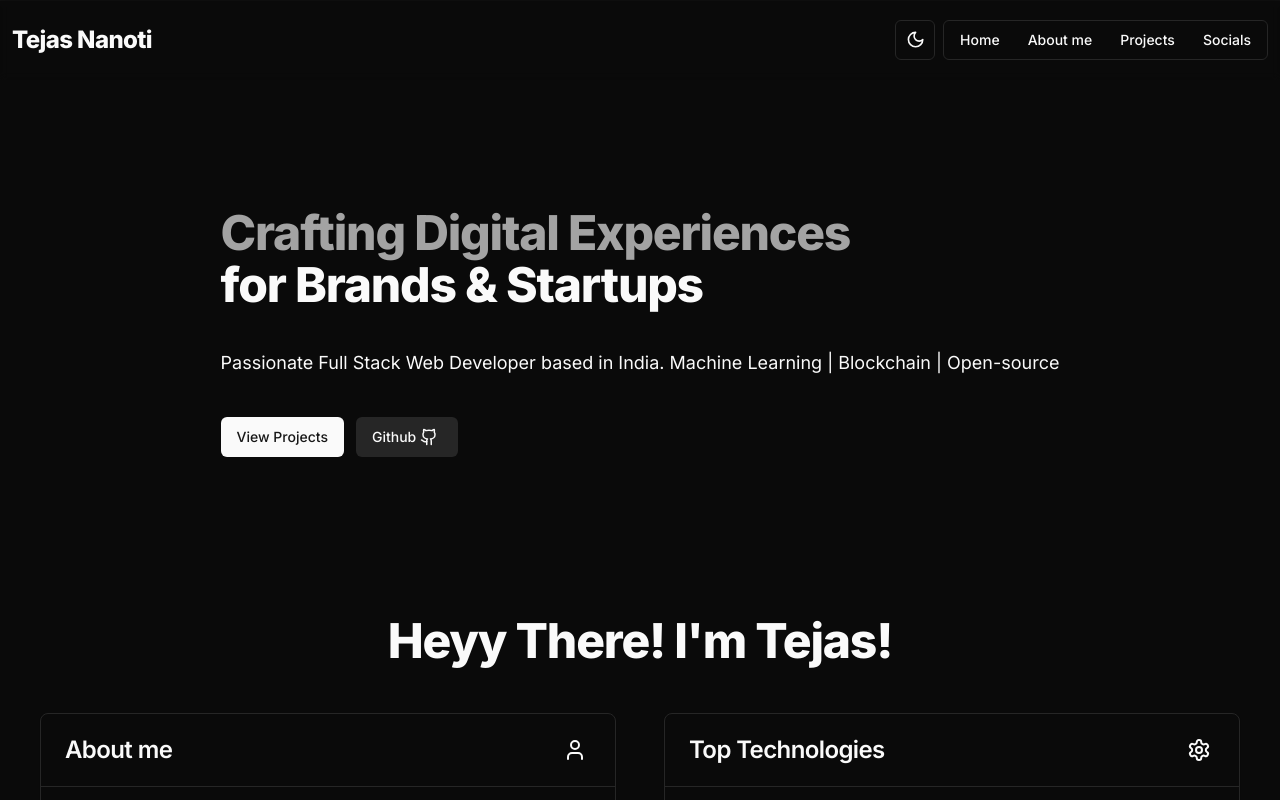
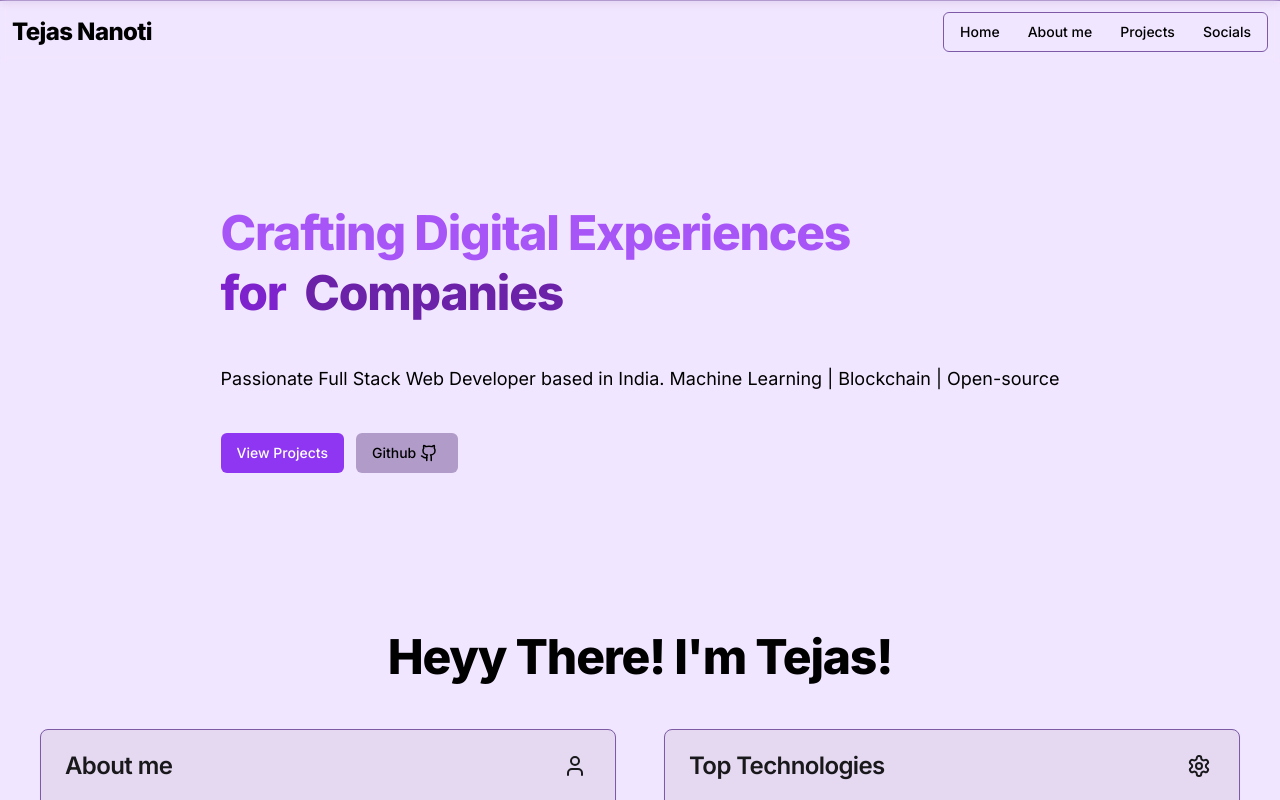
Before and after one commit to Goldfish7718/personal-portfolio-2, a Next.js app: page / in a window 1280 px wide. Shown: the top 800 px of the page. Built offline with nearby package versions, Linux system fonts and the light colour scheme.

Commit message:
style: Change color theme and add word rotate animation;

```diff
--- a/app/globals.css
+++ b/app/globals.css
@@ -3,7 +3,7 @@
 @tailwind utilities;
 
 @layer base {
-  :root {
+  /* :root {
     --background: 0 0% 100%;
     --foreground: 0 0% 3.9%;
 
@@ -63,6 +63,52 @@
     --border: 0 0% 14.9%;
     --input: 0 0% 14.9%;
     --ring: 0 0% 83.1%;
+  } */
+
+
+  :root  {
+    --background: 268 100% 95%;
+    --foreground: 268 5% 0%;
+    --card: 268 50% 90%;
+    --card-foreground: 268 5% 10%;
+    --popover: 268 100% 95%;
+    --popover-foreground: 268 100% 0%;
+    --primary: 268 88% 58%;
+    --primary-foreground: 0 0% 100%;
+    --secondary: 268 30% 70%;
+    --secondary-foreground: 0 0% 0%;
+    --muted: 230 30% 85%;
+    --muted-foreground: 268 5% 35%;
+    --accent: 230 30% 80%;
+    --accent-foreground: 268 5% 10%;
+    --destructive: 0 100% 30%;
+    --destructive-foreground: 268 5% 90%;
+    --border: 268 30% 50%;
+    --input: 268 30% 18%;
+    --ring: 268 88% 58%;
+    --radius: 0.5rem;
+  }
+  .dark  {
+    --background: 268 50% 5%;
+    --foreground: 268 5% 90%;
+    --card: 268 50% 0%;
+    --card-foreground: 268 5% 90%;
+    --popover: 268 50% 5%;
+    --popover-foreground: 268 5% 90%;
+    --primary: 268 88% 58%;
+    --primary-foreground: 0 0% 100%;
+    --secondary: 268 30% 10%;
+    --secondary-foreground: 0 0% 100%;
+    --muted: 230 30% 15%;
+    --muted-foreground: 268 5% 60%;
+    --accent: 230 30% 15%;
+    --accent-foreground: 268 5% 90%;
+    --destructive: 0 100% 30%;
+    --destructive-foreground: 268 5% 90%;
+    --border: 268 30% 18%;
+    --input: 268 30% 18%;
+    --ring: 268 88% 58%;
+    --radius: 0.5rem;
   }
 }
 
--- a/app/layout.tsx
+++ b/app/layout.tsx
@@ -7,11 +7,13 @@ const inter = Inter({ subsets: ["latin"] });
 
 export const metadata: Metadata = {
   title: "Tejas Nanoti | Web Dev | Blockchain | Machine Learning",
-  description: "Tejas Nanoti is a Full Stack Web developer based in India. Currently working on open-source projects and freelancing.",
-  metadataBase: new URL('https://tejasnanoti.vercel.app'),
+  description:
+    "Tejas Nanoti is a Full Stack Web developer based in India. Currently working on open-source projects and freelancing.",
+  metadataBase: new URL("https://tejasnanoti.vercel.app"),
   openGraph: {
     title: "Tejas Nanoti • Web dev • Blockchain • ML Enthusiast",
-    description: "20 year old MERN Stack & Ethereum Blockchain Developer. Based in India.",
+    description:
+      "20 year old MERN Stack & Ethereum Blockchain Developer. Based in India.",
     url: "https://tejasnanoti.vercel.app",
     images: {
       url: "/opengraph-image.png",
@@ -19,8 +21,8 @@ export const metadata: Metadata = {
       height: 960,
       alt: "Tejas Nanoti | Web Dev | Blockchain | Machine Learning",
     },
-    siteName: "Tejas Nanoti's Personal Portfolio Website"
-  }
+    siteName: "Tejas Nanoti's Personal Portfolio Website",
+  },
 };
 
 export default function RootLayout({
@@ -34,14 +36,12 @@ export default function RootLayout({
         <link rel="icon" href="/favicon.ico" sizes="any" />
       </head>
       <body className={inter.className}>
-      <ThemeProvider
-        attribute="class"
-        defaultTheme="dark"
-        enableSystem
-        disableTransitionOnChange
-      >
+        {/* <ThemeProvider
+          attribute="class"
+          defaultTheme="light"
+          disableTransitionOnChange> */}
         {children}
-      </ThemeProvider>
+        {/* </ThemeProvider> */}
       </body>
     </html>
   );
--- a/components/Hero.tsx
+++ b/components/Hero.tsx
@@ -42,6 +42,7 @@ import { scrollToElement } from "./Navbar";
 import Link from "next/link";
 import { FaXTwitter } from "react-icons/fa6";
 import { SiPostgresql } from "react-icons/si";
+import WordRotate from "./ui/word-rotate";
 
 const Hero = () => {
   const router = useRouter();
@@ -52,14 +53,20 @@ const Hero = () => {
       <div className="h-screen flex flex-col items-center flex-grow" id="home">
         {/* LANDING PAGE */}
         <div className="mx-4 my-8 sm:my-0 text-left">
-          <h1 className="mt-52 text-3xl lg:text-5xl dark:text-neutral-400 text-gray-800 animate-fade-in">
+          <h1 className="mt-52 text-3xl lg:text-5xl text-purple-500 animate-fade-in">
             Crafting Digital Experiences
           </h1>
-          <h1
-            className="text-3xl lg:text-5xl mt-0.5 sm:mt-1 animate-fade-in"
-            style={{ animationFillMode: "backwards", animationDelay: ".7s" }}>
-            for Brands & Startups
-          </h1>
+          <div className="flex flex-row items-center">
+            <h1
+              className="text-3xl lg:text-5xl mt-0.5 sm:mt-1 animate-fade-in text-purple-700"
+              style={{ animationFillMode: "backwards", animationDelay: ".7s" }}>
+              for &nbsp;
+            </h1>
+            <WordRotate
+              words={["Brands", "Startups", "Companies"]}
+              className="text-3xl lg:text-5xl mt-0.5 sm:mt-1 animate-fade-in text-purple-800"
+            />
+          </div>
 
           <p
             className="text-left py-4 text-sm sm:text-lg animate-fade-in"
--- a/components/Navbar.tsx
+++ b/components/Navbar.tsx
@@ -1,37 +1,47 @@
-"use client"
+"use client";
 
 import {
   Sheet,
   SheetClose,
   SheetContent,
   SheetTrigger,
-} from "@/components/ui/sheet"
+} from "@/components/ui/sheet";
 import {
   Menubar,
   MenubarContent,
   MenubarItem,
   MenubarMenu,
   MenubarTrigger,
-  } from "@/components/ui/menubar"
+} from "@/components/ui/menubar";
 
-import { Menu, ArrowUpRightFromSquare, Twitter, Instagram, Github, Linkedin } from "lucide-react"
-import { Button } from "./ui/button"
-import { ModeToggle } from "./mode-toggle"
-import { Separator } from "./ui/separator"
+import {
+  Menu,
+  ArrowUpRightFromSquare,
+  Twitter,
+  Instagram,
+  Github,
+  Linkedin,
+} from "lucide-react";
+import { Button } from "./ui/button";
+import { ModeToggle } from "./mode-toggle";
+import { Separator } from "./ui/separator";
 
 export const scrollToElement = (id: string) => {
   const element = document.getElementById(id);
   if (element) {
-    element.scrollIntoView({ behavior: 'smooth' });
-    };
+    element.scrollIntoView({ behavior: "smooth" });
+  }
 };
 
 const Navbar = () => {
-
   return (
     <>
       <nav className="p-4 py-6 sm:p-3 sm:mt-0 sm:text-left flex justify-between items-center z-10 fixed w-full dark:bg-[#0a0a0a] dark:bg-opacity-70 backdrop-blur-sm">
-            <h1 className="text-xl sm:text-2xl hover:cursor-pointer" onClick={() => scrollToElement('home')}>Tejas Nanoti</h1>
+        <h1
+          className="text-xl sm:text-2xl hover:cursor-pointer"
+          onClick={() => scrollToElement("home")}>
+          Tejas Nanoti
+        </h1>
 
         {/* MOBILE NAVIGATION */}
         <div className="sm:hidden">
@@ -42,12 +52,32 @@ const Navbar = () => {
             <SheetContent>
               <div className="mt-5">
                 <SheetClose>
-                                <Button variant='outline' className="m-2 w-full" onClick={() => scrollToElement('home')}>Home</Button>
-                                <Button variant='outline' className="m-2 w-full" onClick={() => scrollToElement('about-me')}>About me</Button>
-                                <Button variant='outline' className="m-2 w-full" onClick={() => scrollToElement('projects')}>Projects</Button>
-                                <Button variant='outline' className="m-2 w-full" onClick={() => scrollToElement('socials')}>Get in touch!</Button>
+                  <Button
+                    variant="outline"
+                    className="m-2 w-full"
+                    onClick={() => scrollToElement("home")}>
+                    Home
+                  </Button>
+                  <Button
+                    variant="outline"
+                    className="m-2 w-full"
+                    onClick={() => scrollToElement("about-me")}>
+                    About me
+                  </Button>
+                  <Button
+                    variant="outline"
+                    className="m-2 w-full"
+                    onClick={() => scrollToElement("projects")}>
+                    Projects
+                  </Button>
+                  <Button
+                    variant="outline"
+                    className="m-2 w-full"
+                    onClick={() => scrollToElement("socials")}>
+                    Get in touch!
+                  </Button>
                 </SheetClose>
-                            <ModeToggle className="w-full" />
+                {/* <ModeToggle className="w-full" /> */}
               </div>
             </SheetContent>
           </Sheet>
@@ -55,30 +85,46 @@ const Navbar = () => {
 
         {/* DESKTOP NAVIGATION */}
         <div className="hidden sm:flex flex-row items-center">
-                <ModeToggle className='ml-auto' />
+          {/* <ModeToggle className="ml-auto" /> */}
           <Menubar>
             {/* HOME */}
             <MenubarMenu>
-                        <MenubarTrigger onClick={() => scrollToElement('home')} className="hover:cursor-pointer" >Home</MenubarTrigger>
+              <MenubarTrigger
+                onClick={() => scrollToElement("home")}
+                className="hover:cursor-pointer">
+                Home
+              </MenubarTrigger>
             </MenubarMenu>
             {/* ABOUT ME */}
             <MenubarMenu>
-                        <MenubarTrigger onClick={() => scrollToElement('about-me')} className="hover:cursor-pointer" >About me</MenubarTrigger>
+              <MenubarTrigger
+                onClick={() => scrollToElement("about-me")}
+                className="hover:cursor-pointer">
+                About me
+              </MenubarTrigger>
             </MenubarMenu>
             {/* PROJECTS */}
             <MenubarMenu>
-                        <MenubarTrigger className="hover:cursor-pointer" onClick={() => scrollToElement('projects')}>Projects</MenubarTrigger>
+              <MenubarTrigger
+                className="hover:cursor-pointer"
+                onClick={() => scrollToElement("projects")}>
+                Projects
+              </MenubarTrigger>
             </MenubarMenu>
             {/* CONTACT */}
             <MenubarMenu>
-                        <MenubarTrigger className="hover:cursor-pointer" onClick={() => scrollToElement('socials')}>Socials</MenubarTrigger>
+              <MenubarTrigger
+                className="hover:cursor-pointer"
+                onClick={() => scrollToElement("socials")}>
+                Socials
+              </MenubarTrigger>
             </MenubarMenu>
           </Menubar>
         </div>
       </nav>
       <Separator />
     </>
-  )
-}
+  );
+};
 
-export default Navbar
+export default Navbar;
--- /dev/null
+++ b/components/ui/word-rotate.tsx
@@ -0,0 +1,50 @@
+"use client";
+
+import { useEffect, useState } from "react";
+import { AnimatePresence, motion, MotionProps } from "framer-motion";
+
+import { cn } from "@/lib/utils";
+
+interface WordRotateProps {
+  words: string[];
+  duration?: number;
+  framerProps?: MotionProps;
+  className?: string;
+}
+
+export default function WordRotate({
+  words,
+  duration = 2500,
+  framerProps = {
+    initial: { opacity: 0, y: -50 },
+    animate: { opacity: 1, y: 0 },
+    exit: { opacity: 0, y: 50 },
+    transition: { duration: 0.25, ease: "easeOut" },
+  },
+  className,
+}: WordRotateProps) {
+  const [index, setIndex] = useState(0);
+
+  useEffect(() => {
+    const interval = setInterval(() => {
+      setIndex((prevIndex) => (prevIndex + 1) % words.length);
+    }, duration);
+
+    // Clean up interval on unmount
+    return () => clearInterval(interval);
+  }, [words, duration]);
+
+  return (
+    <div className="overflow-hidden py-2">
+      <AnimatePresence mode="wait">
+        <motion.h1
+          key={words[index]}
+          className={cn(className)}
+          {...framerProps}
+        >
+          {words[index]}
+        </motion.h1>
+      </AnimatePresence>
+    </div>
+  );
+}
--- a/package.json
+++ b/package.json
@@ -17,7 +17,7 @@
     "@radix-ui/react-tooltip": "^1.0.7",
     "class-variance-authority": "^0.7.0",
     "clsx": "^2.1.0",
-    "framer-motion": "^11.0.3",
+    "framer-motion": "^11.15.0",
     "lucide-react": "^0.323.0",
     "next": "^14.2.5",
     "next-themes": "^0.2.1",
```
Also changed, not shown: 1 other file (tests, documents, lock files or other folders). Lines whose indentation alone changed are shown as unchanged.
